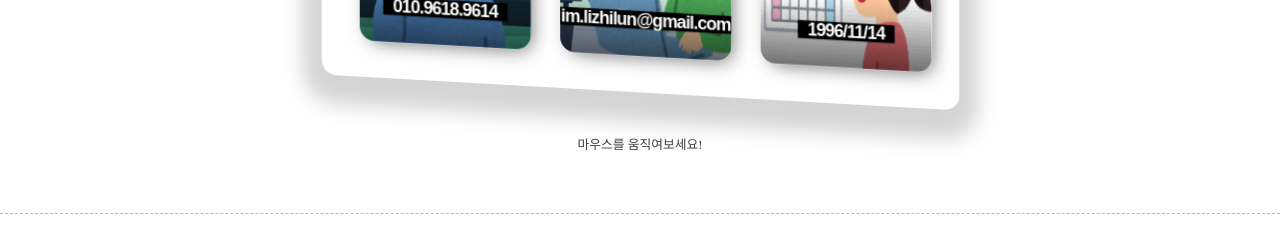
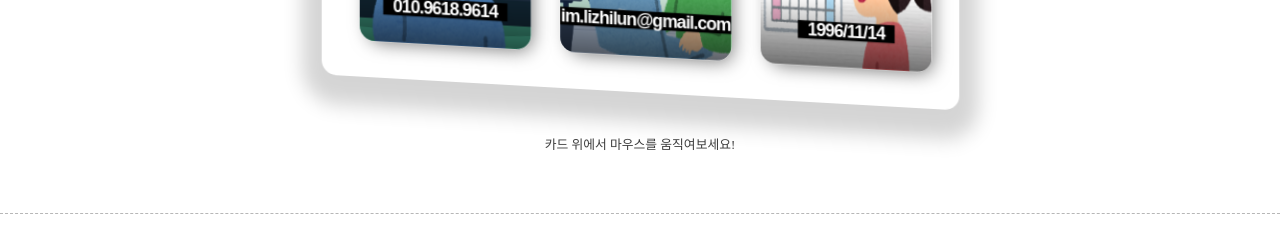
Before and after one commit to lizhilunDev/react-profile, a React (Create React App) app: page / in a window 1280 px wide. Shown: the part 1500-1728 px from the top of the page. Built offline with nearby package versions, Linux system fonts and the light colour scheme; a web font is replaced by a local one.

Commit message:
description 프롭스 값 수정

```diff
--- a/src/pages/section/AboutMe.js
+++ b/src/pages/section/AboutMe.js
@@ -7,7 +7,7 @@ const AboutMe = () => {
       <Section
         title={'About Me.'}
         content={<MovingCard />}
-        description='마우스를 움직여보세요!'
+        description='카드 위에서 마우스를 움직여보세요!'
       />
     </>
   );
```
